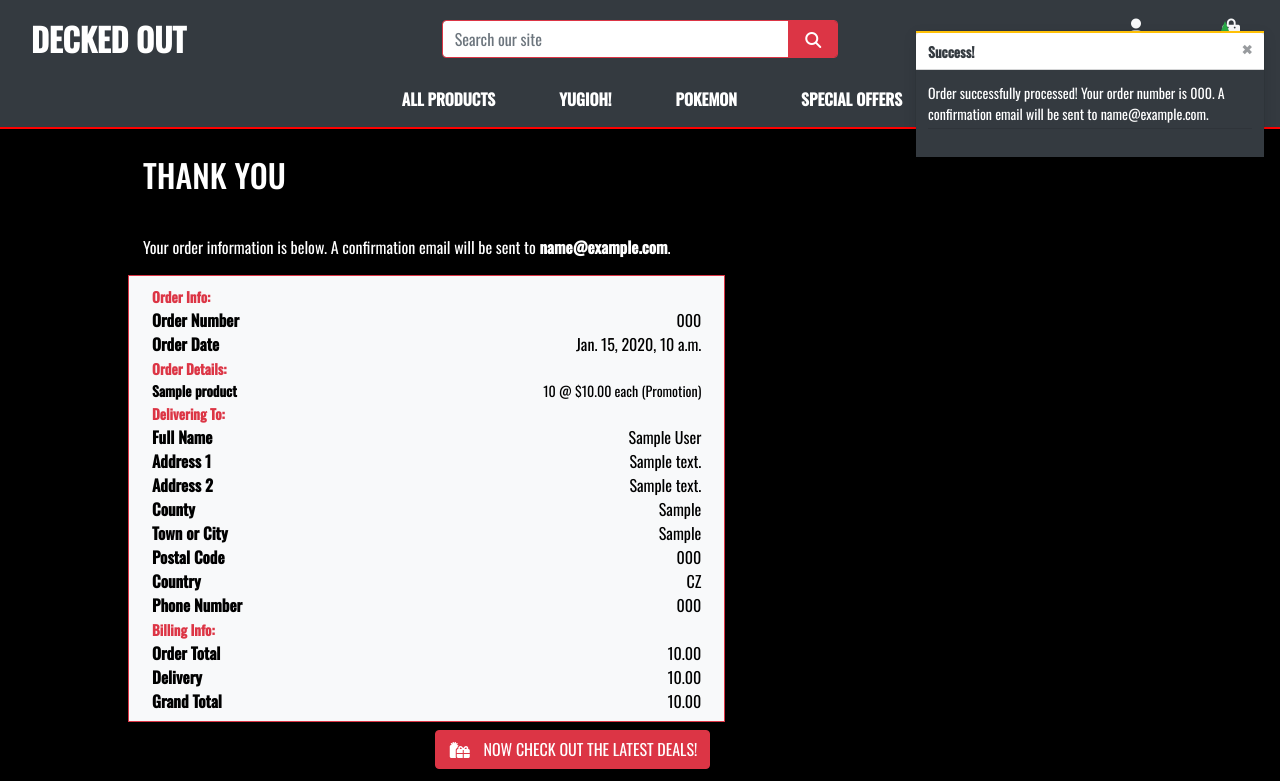
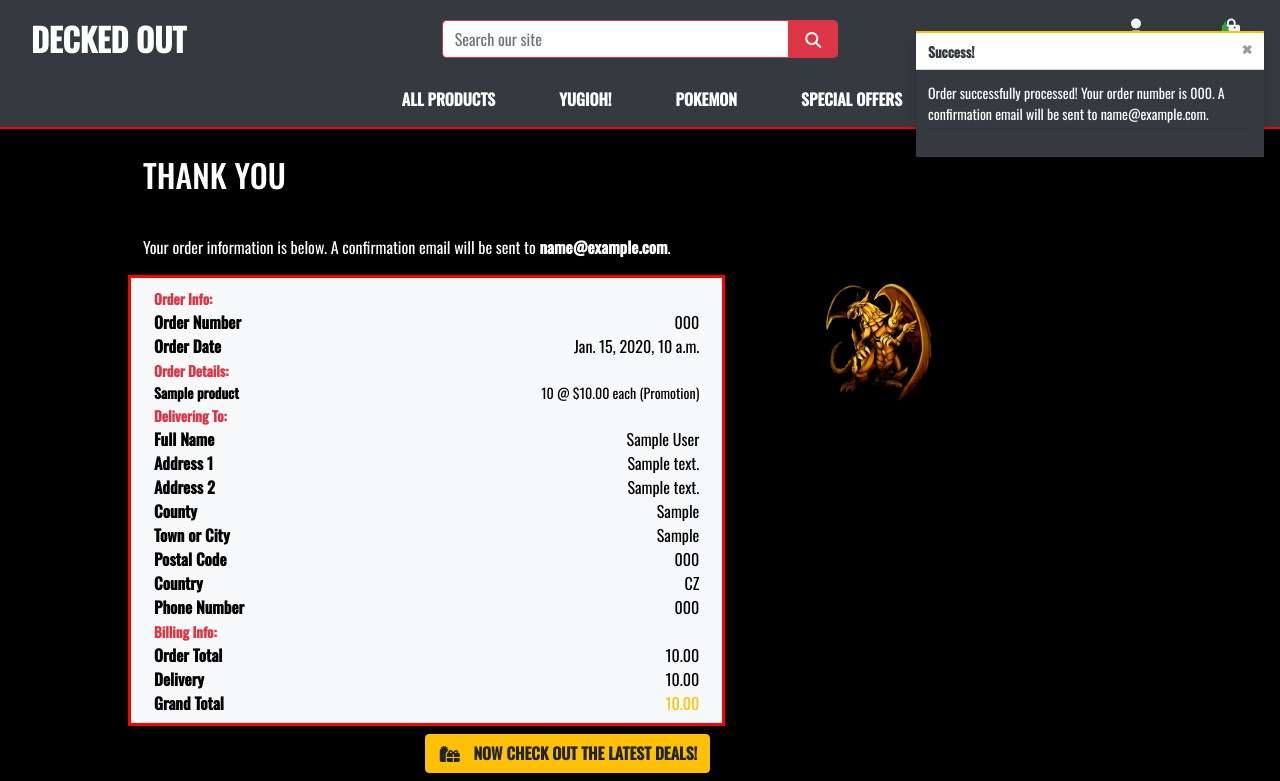
Before and after one commit to DiarmuidSheeran/decked-out-pp-5, a Django app: page /checkout/checkout_success/000 in a window 1280 px wide. Shown: the part 41-822 px from the top of the page. Run offline with Django 3.2, Linux system fonts and the light colour scheme; tables that the repository leaves empty hold one stand-in row (values such as "Sample post"); some libraries are stand-ins or nearby versions.

Commit message:
Update checkout success styling

```diff
--- a/checkout/templates/checkout/checkout_success.html
+++ b/checkout/templates/checkout/checkout_success.html
@@ -26,7 +26,7 @@
         </div>
 
         <div class="row">
-            <div class="col-12 col-lg-7 bg-light border border-danger">
+            <div class="col-12 col-lg-7 bg-light" style="border: solid red 3px;">
                 <div class="order-confirmation-wrapper p-2">
                     <div class="row">
                         <div class="col">
@@ -227,27 +227,30 @@
                             <p class="mb-0 text-black font-weight-bold">Grand Total</p>
                         </div>
                         <div class="col-12 col-md-8 text-md-right">
-                            <p class="mb-0 text-black">{{ order.grand_total }}</p>
+                            <p class="mb-0 text-warning">{{ order.grand_total }}</p>
                         </div>
                     </div>
                 </div>
+            </div>
+            <div class="col-12 col-lg-3">
+                <img src="{{ MEDIA_URL }}wingred-dragon-of-ra.png" alt="wingred-dragon-of-ra" class="img-fluid ml-4">
             </div>
         </div>
         <div class="row">
 			<div class="col-12 col-lg-7 text-right">
                 {% if from_profile %}
-                    <a href="{% url 'profile' %}" class="btn btn-secondary rounded-0 my-2">
+                    <a href="{% url 'profile' %}" class="btn btn-warning rounded-0 my-2">
                         <span class="icon mr-2">
                             <i class="fas fa-angle-left"></i>
                         </span>
-                        <span class="text-uppercase">Back to Profile</span>
+                        <span class="text-uppercase"><strong>Back to Profile</strong></span>
                     </a>
                 {% else %}
-                    <a href="{% url 'products' %}?filter_type=all_offers" class="btn btn-danger rounded-1 my-2 float-right">
+                    <a href="{% url 'products' %}?filter_type=all_offers" class="btn btn-warning rounded-1 my-2 float-right">
                         <span class="icon mr-2">
                             <i class="fas fa-gifts"></i>
                         </span>
-                        <span class="text-uppercase">Now check out the latest deals!</span>
+                        <span class="text-uppercase"><strong>Now check out the latest deals!</strong></span>
                     </a>
                 {% endif %}
 			</div>
```
Also changed, not shown: media/wingred-dragon-of-ra.png (added).
